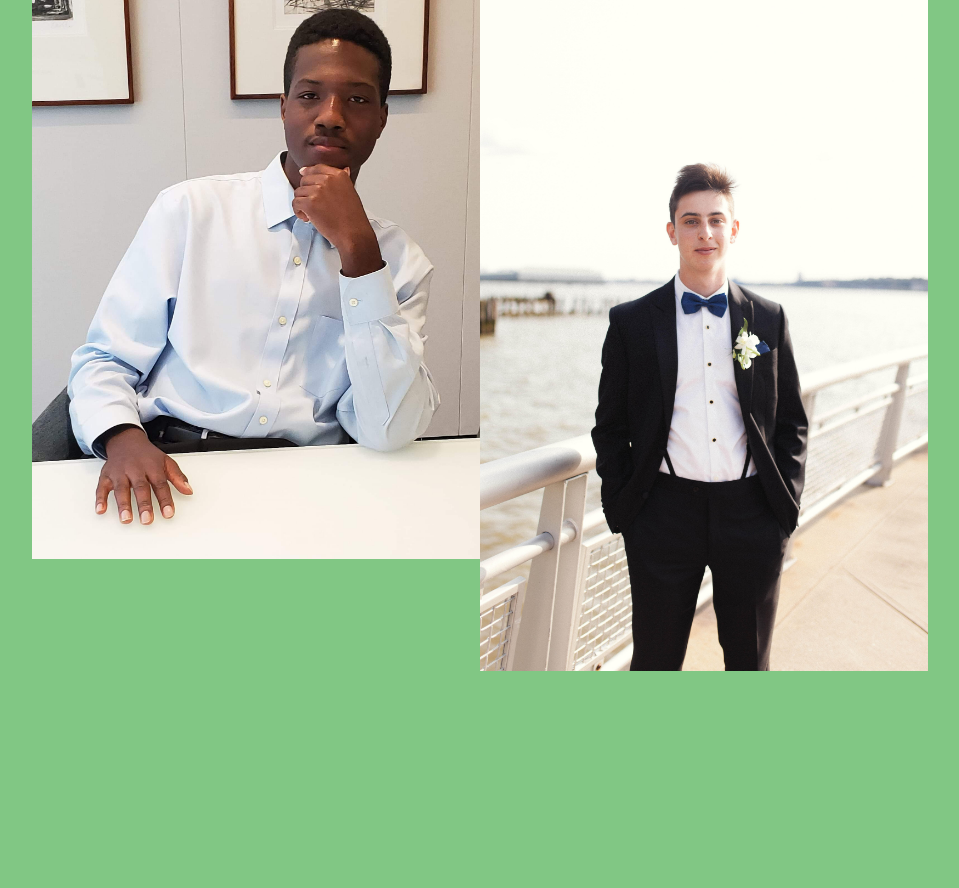
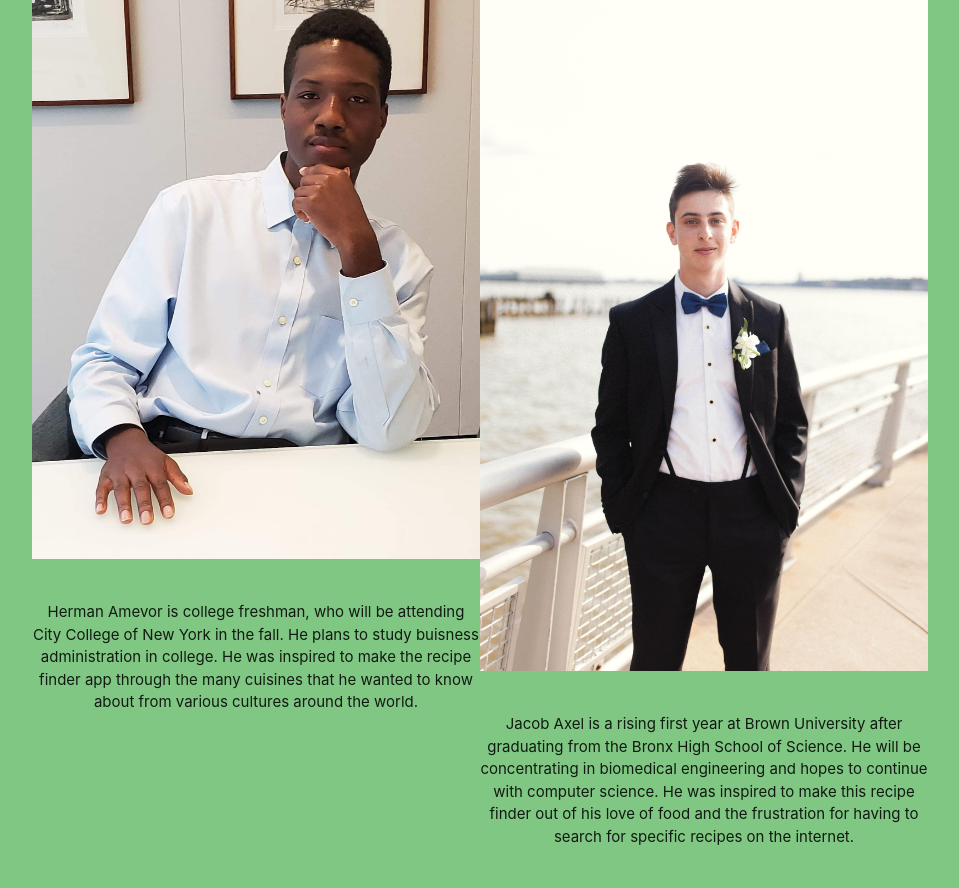
Before and after one commit to jacobaxel/Recipe-Finder, a Flask app: page /about in a window 1280 px wide. Shown: the part 312-1200 px from the top of the page, without its empty margins (160-1119 px from the left). Before the commit the page ends 983 px from the top, so only its background shows below. Run offline with Flask 2, Linux system fonts and the light colour scheme; parts of the project's set-up code (start-up, migrations or seed data) failed here and were passed over; some web fonts are replaced.

Commit message:
sixth commit update

```diff
--- a/app/templates/about.html
+++ b/app/templates/about.html
@@ -19,7 +19,10 @@
             </div>
             <div class="row">
                 <img src="static/Herm.jpg" class="responsive-img"></img>
-            </div>
+            </div><br>
+           <div class="row center">
+               Herman Amevor is college freshman, who will be attending City College of New York in the fall. He plans to study buisness administration in college. He was inspired to make the recipe finder app through the many cuisines that he wanted to know about from various cultures around the world.
+           </div>
 
         </div>
         <div class="col l6 m12 s12">
@@ -28,8 +31,10 @@
             </div>
             <div class="row">
                 <img src="static/Jacob.jpg" class="responsive-img"></img>
-            </div>
-
+            </div><br>
+           <div class="row center">
+               Jacob Axel is a rising first year at Brown University after graduating from the Bronx High School of Science. He will be concentrating in biomedical engineering and hopes to continue with computer science. He was inspired to make this recipe finder out of his love of food and the frustration for having to search for specific recipes on the internet.
+           </div>
         </div>
     </div>
 </div>
```
